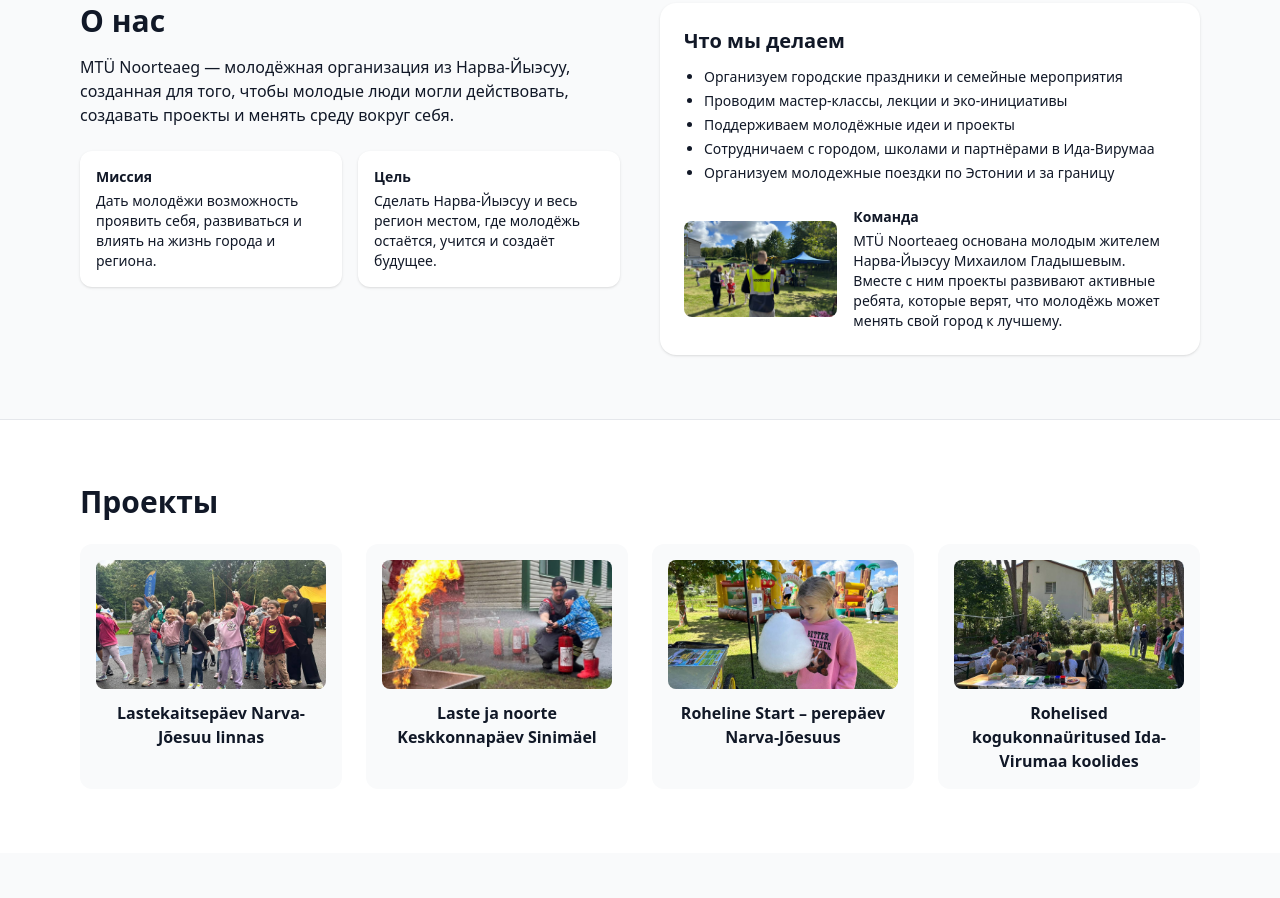
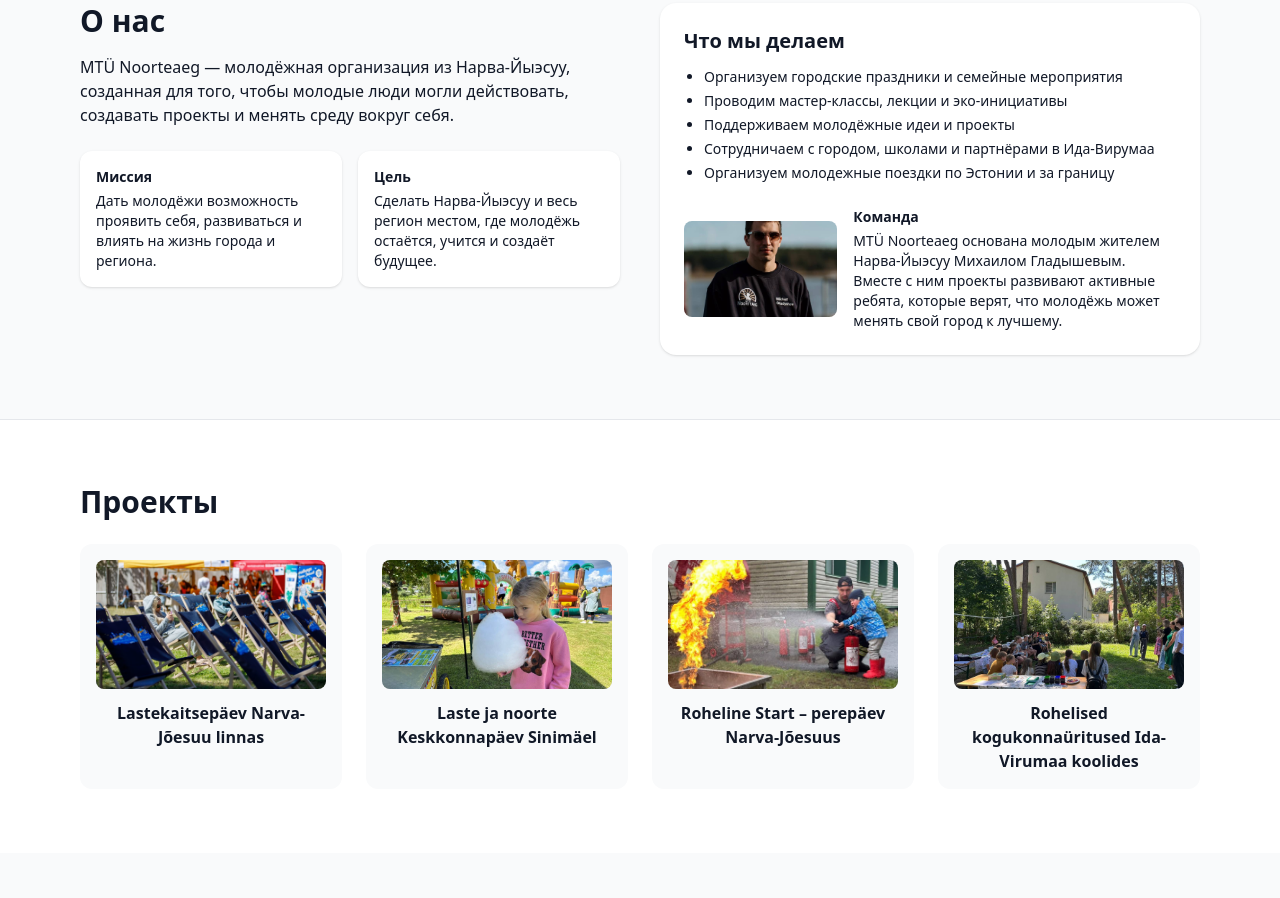
Before and after one commit to k0gar1n/noorteaeg-sitev4, a plain HTML site: page index.html in a window 1280 px wide. Shown: the part 682-1580 px from the top of the page. Drawn offline with nearby package versions, Linux system fonts and the light colour scheme.

Commit message:
Update index.html

```diff
--- a/index.html
+++ b/index.html
@@ -3,7 +3,7 @@
 <head>
   <meta charset="utf-8">
   <meta name="viewport" content="width=device-width, initial-scale=1">
-  <title>MTÜ Noorteaeg — Время молодежи</title>
+  <title>MTÜ Noorteaeg — Время молодых</title>
   <link rel="icon" href="assets/favicon.png">
   <script src="https://cdn.tailwindcss.com"></script>
   <link rel="stylesheet" href="assets/site.css">
@@ -75,7 +75,7 @@
           <li><span data-i18n="do_5">Организуем молодежные поездки по Эстонии и за границу</span></li>
         </ul>
         <div class="mt-6 grid grid-cols-3 gap-4 items-center">
-          <img src="assets/photo7.jpg" alt="Михаил Гладышев" class="rounded-lg object-cover h-24 w-full lb-single">
+          <img src="assets/photo6.jpg" alt="Михаил Гладышев" class="rounded-lg object-cover h-24 w-full lb-single">
           <div class="col-span-2 text-sm">
             <h4 class="font-semibold" data-i18n="team_title">Команда</h4>
             <p class="mt-1" data-i18n="team_text">MTÜ Noorteaeg основана молодым жителем Нарва-Йыэсуу Михаилом Гладышевым. Вместе с ним проекты развивают активные ребята, которые верят, что молодёжь может менять свой город к лучшему.</p>
@@ -90,15 +90,15 @@
       <h2 class="text-3xl font-bold" data-i18n="projects_title">Проекты</h2>
       <div class="mt-6 grid md:grid-cols-2 lg:grid-cols-4 gap-6">
         <article class="p-4 bg-gray-50 rounded-xl text-center">
-          <img src="assets/photo2.jpg" alt="Lastekaitsepäev" class="rounded-lg img-card w-full lb-single" loading="lazy">
+          <img src="assets/photo8.jpg" alt="Lastekaitsepäev" class="rounded-lg img-card w-full lb-single" loading="lazy">
           <h3 class="mt-3 font-semibold" data-i18n="pr1_title">Lastekaitsepäev Narva-Jõesuu linnas</h3>
         </article>
         <article class="p-4 bg-gray-50 rounded-xl text-center">
-          <img src="assets/photo1.jpg" alt="Keskkonnapäev Sinimäel" class="rounded-lg img-card w-full lb-single" loading="lazy">
+          <img src="assets/photo3.jpg" alt="Keskkonnapäev Sinimäel" class="rounded-lg img-card w-full lb-single" loading="lazy">
           <h3 class="mt-3 font-semibold" data-i18n="pr2_title">Laste ja noorte Keskkonnapäev Sinimäel</h3>
         </article>
         <article class="p-4 bg-gray-50 rounded-xl text-center">
-          <img src="assets/photo3.jpg" alt="Roheline Start" class="rounded-lg img-card w-full lb-single" loading="lazy">
+          <img src="assets/photo1.jpg" alt="Roheline Start" class="rounded-lg img-card w-full lb-single" loading="lazy">
           <h3 class="mt-3 font-semibold" data-i18n="pr3_title">Roheline Start – perepäev Narva-Jõesuus</h3>
         </article>
         <article class="p-4 bg-gray-50 rounded-xl text-center">
@@ -142,7 +142,7 @@
     <div class="max-w-6xl mx-auto px-4 py-16 grid md:grid-cols-2 gap-8">
       <div>
         <h2 class="text-3xl font-bold" data-i18n="vol_title">Стать волонтёром</h2>
-        <p class="mt-2" data-i18n="vol_text">Заполните форму. Сообщение отправится на нашу почту.</p>
+        <p class="mt-2" data-i18n="vol_text">Заполните форму и мы ответим при первой возможности.</p>
         <form id="vol-form" class="mt-6 space-y-3">
           <label class="block text-sm">
             <span data-i18n="form_name">Имя</span>
@@ -163,7 +163,7 @@
         <h2 class="text-3xl font-bold" data-i18n="contact_title">Контакты</h2>
         <ul class="mt-3 text-sm">
           <li><strong>Email:</strong> <a href="mailto:noorteaeg@gmail.com" class="text-blue-600">noorteaeg@gmail.com</a></li>
-          <li><strong data-i18n="phone_label">Телефон:</strong> <a href="tel:+37255511177" class="text-blue-600">+372 5551 1177</a></li>
+          <li><strong data-i18n="phone_label">Телефон:</strong> <a href="tel:+372 55572817" class="text-blue-600">+372 55572817</a></li>
         </ul>
         <div class="mt-8">
           <h3 class="text-xl font-semibold">Ищи нас</h3>
```
